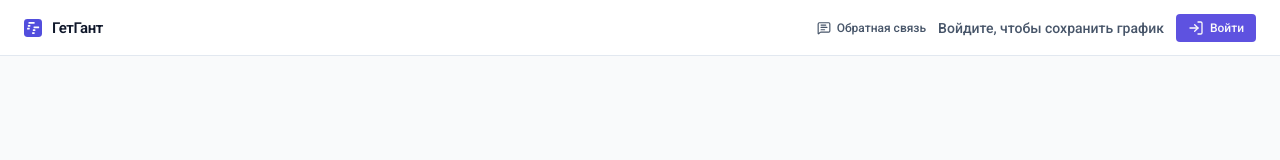
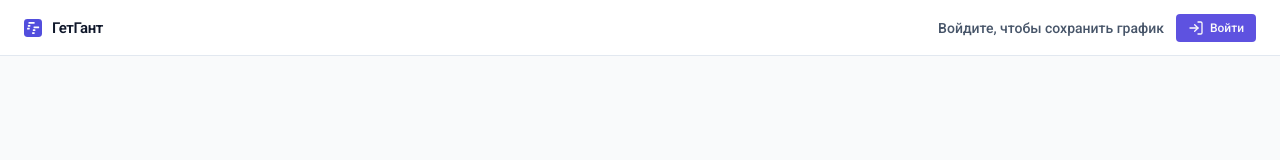
Before and after one commit to simon100500/gantt-lib-mcp, a React (Vite) app in the folder packages/web/: page / in a window 1280 px wide. Shown: the top 160 px of the page. Built offline with nearby package versions, Linux system fonts and the light colour scheme; no server answers.

Commit message:
chore: update gantt-lib to version 0.90.0 and remove feedback button from ProjectMenu
- Upgraded `gantt-lib` to version 0.90.0, enhancing functionality and performance.
- Removed the feedback button from the ProjectMenu component to streamline the user interface.

```diff
--- a/packages/web/package.json
+++ b/packages/web/package.json
@@ -15,7 +15,7 @@
     "@radix-ui/react-slot": "^1.2.3",
     "class-variance-authority": "^0.7.1",
     "clsx": "^2.1.1",
-    "gantt-lib": "^0.89.0",
+    "gantt-lib": "^0.90.0",
     "lucide-react": "^0.577.0",
     "react": "^18.3.1",
     "react-dom": "^18.3.1",
--- a/packages/web/src/components/layout/ProjectMenu.tsx
+++ b/packages/web/src/components/layout/ProjectMenu.tsx
@@ -609,14 +609,6 @@ export function ProjectMenu({
               </div>
             ) : !auth.isAuthenticated ? (
               <div className="flex items-center gap-3">
-                <button
-                  type="button"
-                  onClick={onLoginRequired}
-                  className="inline-flex items-center gap-1.5 text-xs font-medium text-slate-600 underline-offset-4 transition hover:text-primary hover:underline"
-                >
-                  <MessageSquareText className="h-3.5 w-3.5" />
-                  <span>Обратная связь</span>
-                </button>
                 <span className="hidden text-sm font-medium text-slate-600 lg:inline">
                   Войдите, чтобы сохранить график
                 </span>
```
Also changed, not shown: 1 other file (tests, documents, lock files or other folders).
